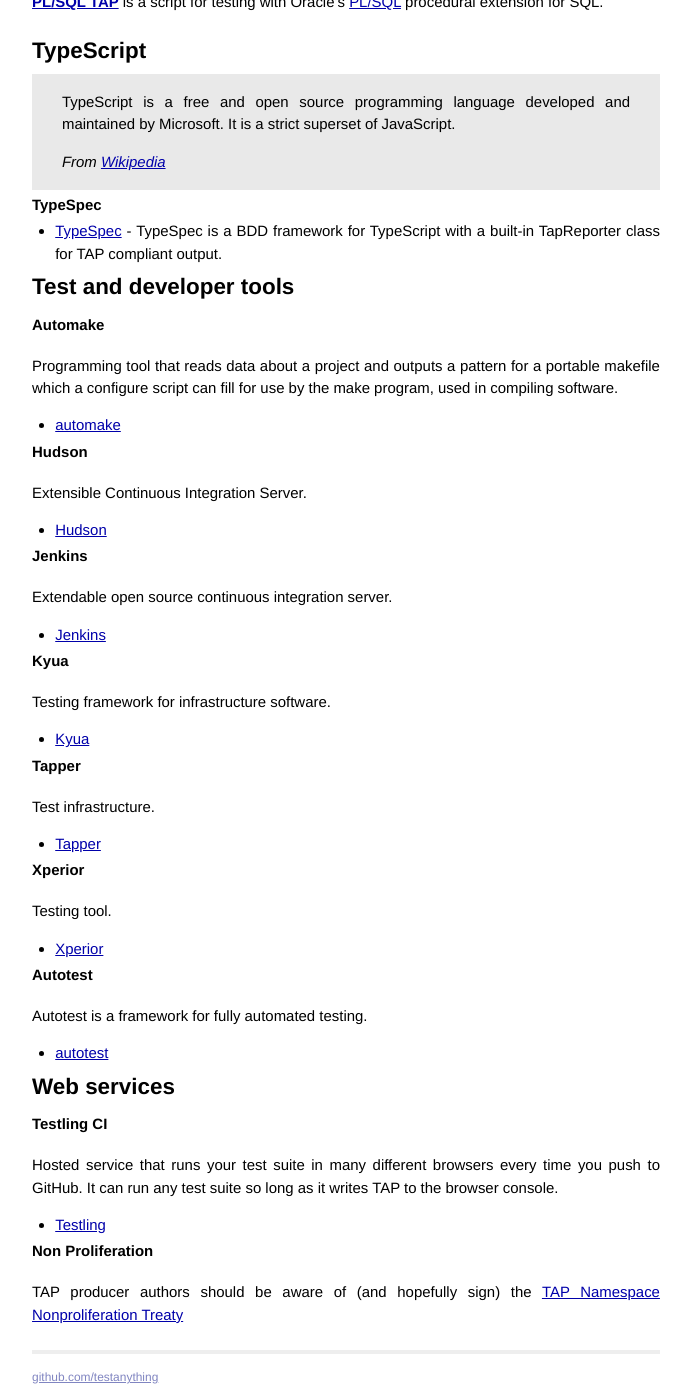
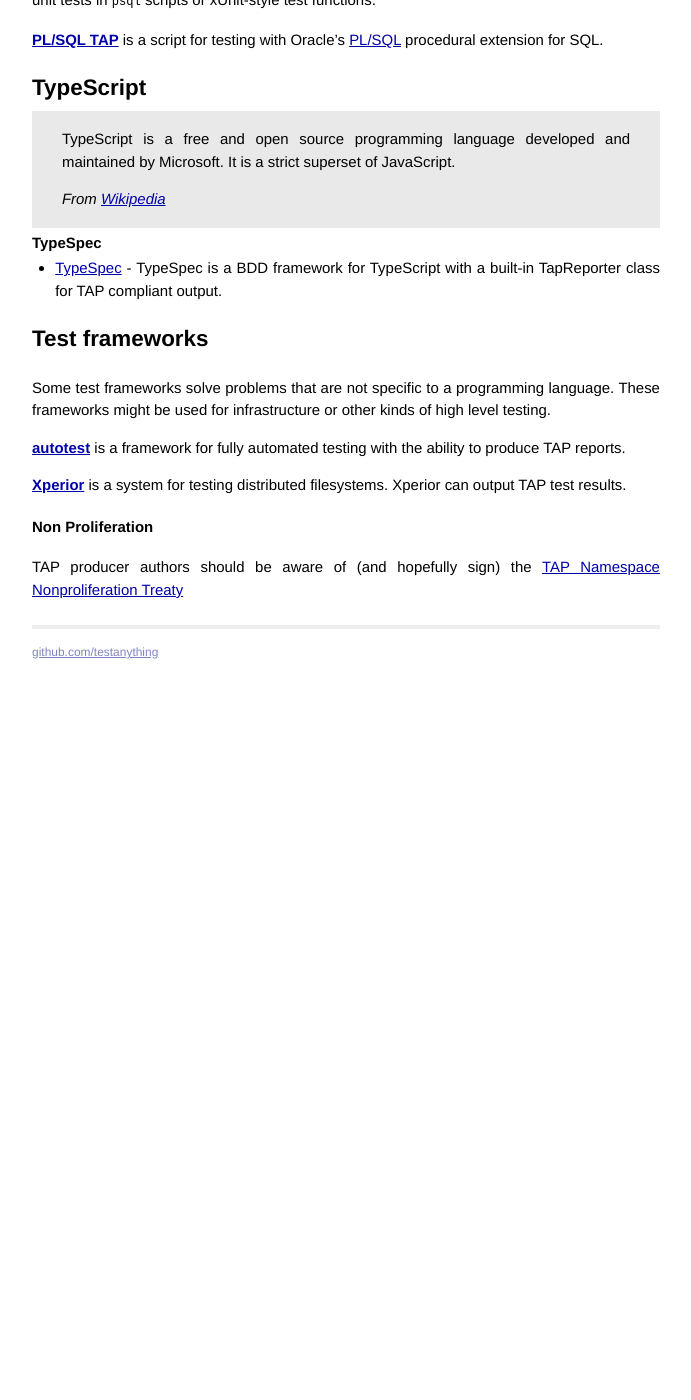
Before and after one commit to TestAnything/testanything.github.io, a Jekyll site: the page built from producers.md, in a window 1280 px wide and 1400 px high, scrolled down 7846 px. Shown: the whole window, without its empty margins (294-985 px from the left). Built offline with Jekyll 4.4.1, drawn with Linux system fonts in a browser that asks for light colours; Markdown is read by kramdown in place of the engine named in the settings; after the commit the page ends 8521 px from its top, so only the background shows below that; some of the changed text lies outside the part shown.

Commit message:
Update services producers section.

```diff
--- a/producers.md
+++ b/producers.md
@@ -37,6 +37,9 @@
 [SQL](#sql),
 and
 [TypeScript](#typescript).
+
+Some test frameworks exist with
+[TAP producers that are not language specific](#frameworks).
 
 <a id="ada"></a>
 ## Ada
@@ -485,52 +488,18 @@
 
 -    [TypeSpec](https://github.com/Steve-Fenton/TypeSpec) - TypeSpec is a BDD framework for TypeScript with a built-in TapReporter class for TAP compliant output.
 
-## Test and developer tools
+<a id="frameworks"></a>
+## Test frameworks
 
-### Automake
-Programming tool that reads data about a project and outputs
-a pattern for a portable makefile which a configure script
-can fill for use by the make program, used in compiling software.
+Some test frameworks solve problems that are not specific to a programming
+language. These frameworks might be used for infrastructure or other kinds
+of high level testing.
 
--   [automake](http://www.gnu.org/software/automake/manual/html_node/Using-the-TAP-test-protocol.html#Using-the-TAP-test-protocol)
+**[autotest](http://autotest.github.io/)** is a framework for fully automated
+testing with the ability to produce TAP reports.
 
-### Hudson
-Extensible Continuous Integration Server.
-
--   [Hudson](http://hudson-ci.org/)
-
-### Jenkins
-Extendable open source continuous integration server.
-
--	[Jenkins](https://wiki.jenkins-ci.org/display/JENKINS/TAP+Plugin)
-
-### Kyua
-Testing framework for infrastructure software.
-
--   [Kyua](https://github.com/jmmv/kyua)
-
-### Tapper
-Test infrastructure.
-
--   [Tapper](http://tapper.github.io/Tapper/)
-
-### Xperior
-Testing tool.
-
-- [Xperior](https://github.com/Xyratex/xperior)
-
-### Autotest
-Autotest is a framework for fully automated testing.
-
--   [autotest](http://autotest.github.io/)
-
-## Web services
-
-### Testling CI
-Hosted service that runs your test suite in many different browsers every time
-you push to GitHub. It can run any test suite so long as it writes TAP to the browser console.
-
--   [Testling](https://ci.testling.com/guide/local_tests)
+**[Xperior](https://github.com/Xyratex/xperior)** is a system for testing
+distributed filesystems. Xperior can output TAP test results.
 
 ### Non Proliferation
 
```
Also changed, not shown: consumers.md (+2 -0 lines).
